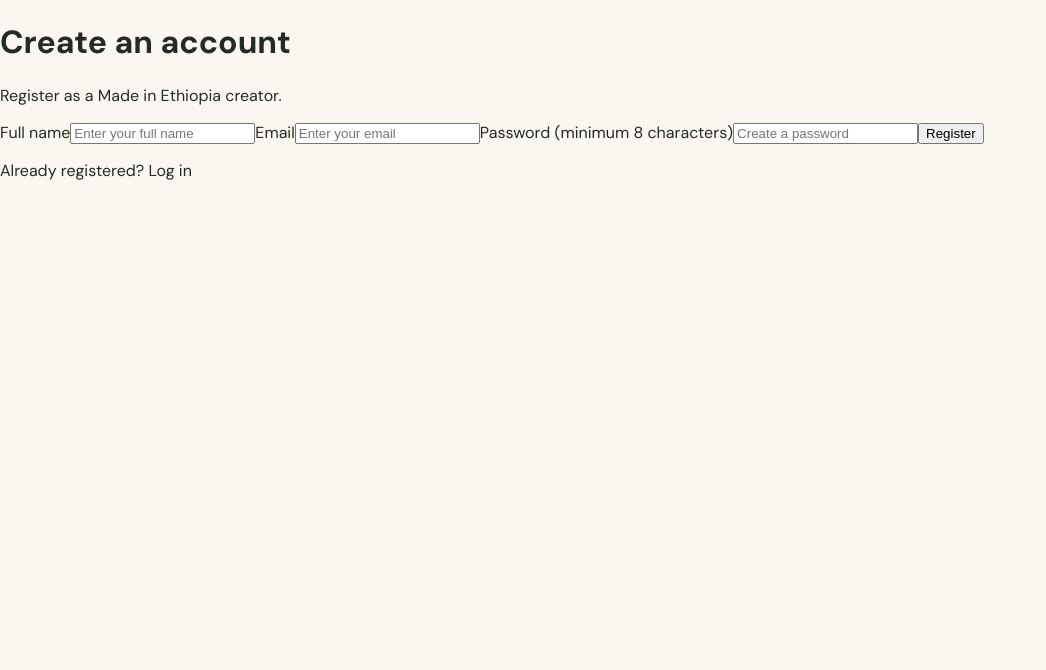
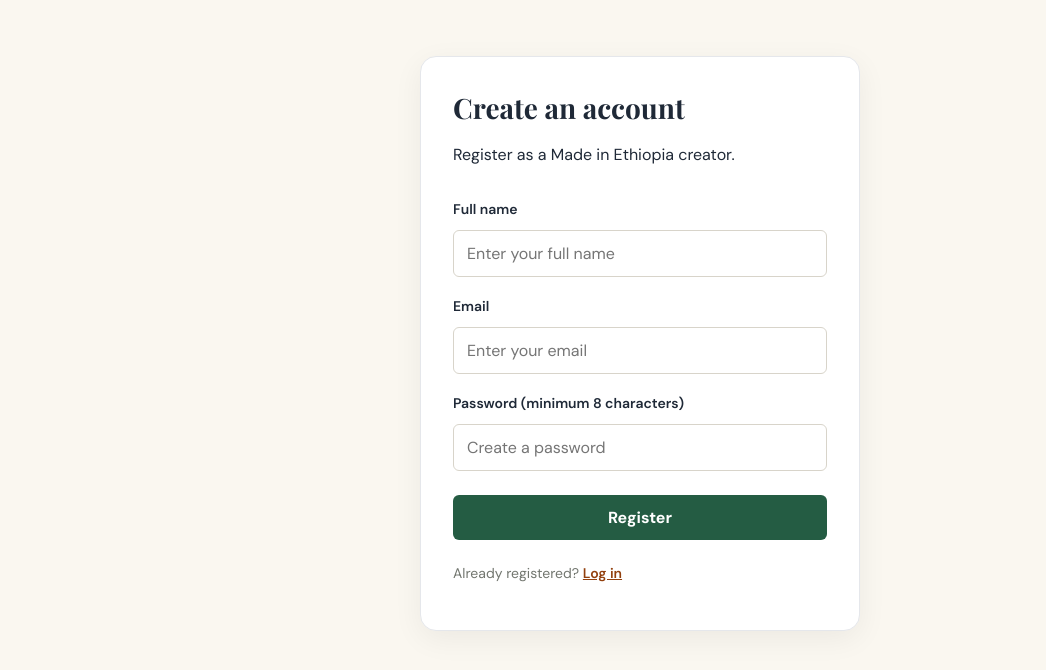
Before and after one commit to Fikre-tsion/Made-in-Ethiopia-Local-Creator-Marketplace, a Next.js app: page /register in a window 1280 px wide. Shown: the top 670 px of the page, without its empty margins (0-1046 px from the left). Built offline with nearby package versions, Linux system fonts and the light colour scheme.

Commit message:
Add Supabase authentication and database setup

```diff
--- a/app/globals.css
+++ b/app/globals.css
@@ -562,3 +562,194 @@
   height: 100%;
   object-fit: cover;
 }
+.site-header {
+  display: flex;
+  align-items: center;
+  justify-content: space-between;
+  gap: 20px;
+  padding: 18px 8%;
+  background: #fffdf8;
+  border-bottom: 1px solid #e9e3d7;
+}
+.site-brand {
+  color: var(--green-dark);
+  font-family: 'Playfair Display', serif;
+  font-size: 22px;
+  font-weight: 700;
+  white-space: nowrap;
+}
+.site-nav {
+  display: flex;
+  align-items: center;
+  justify-content: flex-end;
+  flex-wrap: wrap;
+  gap: 18px;
+  font-size: 14px;
+  font-weight: 600;
+}
+.site-nav a:hover { color: var(--green); }
+.site-nav .nav-register {
+  padding: 10px 14px;
+  border-radius: 6px;
+  background: var(--green);
+  color: white;
+}
+.site-footer {
+  margin-top: 60px;
+  padding: 24px 8%;
+  border-top: 1px solid #e9e3d7;
+  color: var(--muted);
+  text-align: center;
+  font-size: 13px;
+}
+.auth-page {
+  width: min(100% - 32px, 480px);
+  margin: 60px auto;
+  padding: 32px;
+  border: 1px solid #e9e3d7;
+  border-radius: 12px;
+  background: #fffdf8;
+  box-shadow: 0 10px 30px rgb(38 42 37 / 5%);
+}
+.auth-page h1 {
+  margin: 0 0 10px;
+  font-family: 'Playfair Display', serif;
+  font-size: 34px;
+}
+.auth-intro { color: var(--muted); line-height: 1.7; }
+.auth-form { display: grid; gap: 10px; margin-top: 24px; }
+.auth-form label { margin-top: 8px; font-size: 14px; font-weight: 700; }
+.auth-form input {
+  width: 100%;
+  padding: 12px 13px;
+  border: 1px solid #d8d4ca;
+  border-radius: 6px;
+  background: white;
+  color: var(--text);
+  font: inherit;
+}
+.auth-form input:focus { outline: 2px solid #9ab6a5; outline-offset: 1px; }
+.auth-form button, .small-button {
+  padding: 12px 16px;
+  border: 0;
+  border-radius: 6px;
+  background: var(--green);
+  color: white;
+  font: inherit;
+  font-weight: 700;
+  cursor: pointer;
+}
+.auth-form button { margin-top: 12px; }
+.auth-form button:disabled { cursor: wait; opacity: .65; }
+.auth-switch { margin-top: 22px; color: var(--muted); font-size: 14px; }
+.auth-switch a { color: var(--green); font-weight: 700; }
+.notice {
+  margin-top: 16px;
+  padding: 12px 14px;
+  border-radius: 6px;
+  background: #edf3ec;
+  color: var(--green-dark);
+  line-height: 1.6;
+}
+.dashboard-page { padding: 50px 8%; min-height: 55vh; }
+.dashboard-heading { display:flex; align-items:center; justify-content:space-between; gap:18px; flex-wrap:wrap; }
+.dashboard-heading h1 { font-family:'Playfair Display',serif; }
+.dashboard-shop { margin-top:16px; padding:18px; border:1px solid #e9e3d7; border-radius:8px; background:white; }
+@media (max-width: 700px) {
+  .site-header { align-items: flex-start; flex-direction: column; padding: 16px 6%; }
+  .site-nav { justify-content: flex-start; gap: 12px; }
+  .auth-page { margin: 32px auto; padding: 24px; }
+  .dashboard-page { padding: 32px 6%; }
+}
+/* Authentication pages */
+.auth-page {
+  width: min(100% - 32px, 440px);
+  margin: 56px auto;
+  padding: 32px;
+  background: #ffffff;
+  border: 1px solid #e5e7eb;
+  border-radius: 16px;
+  box-shadow: 0 8px 30px rgba(0, 0, 0, 0.06);
+  color: #1f2937;
+}
+
+.auth-page h1 {
+  margin: 0 0 12px;
+  font-size: 28px;
+  font-weight: 700;
+}
+
+.auth-page p {
+  line-height: 1.6;
+}
+
+.auth-form {
+  display: grid;
+  gap: 12px;
+  margin-top: 24px;
+}
+
+.auth-form label {
+  font-weight: 600;
+  font-size: 14px;
+}
+
+.auth-input {
+  box-sizing: border-box;
+  width: 100%;
+  padding: 12px 14px;
+  border: 1px solid #d1d5db;
+  border-radius: 8px;
+  background: #ffffff;
+  color: #111827;
+  font: inherit;
+}
+
+.auth-input:focus {
+  outline: 2px solid #b45309;
+  outline-offset: 2px;
+  border-color: #b45309;
+}
+
+.auth-button {
+  width: 100%;
+  margin-top: 8px;
+  padding: 12px 16px;
+  border: none;
+  border-radius: 8px;
+  background: #92400e;
+  color: #ffffff;
+  font: inherit;
+  font-weight: 600;
+  cursor: pointer;
+}
+
+.auth-button:hover {
+  background: #78350f;
+}
+
+.auth-button:disabled {
+  opacity: 0.65;
+  cursor: not-allowed;
+}
+
+.auth-page .notice {
+  margin-top: 16px;
+  padding: 12px;
+  border-radius: 8px;
+  background: #fef3c7;
+  color: #78350f;
+}
+
+.auth-page a {
+  color: #92400e;
+  font-weight: 600;
+  text-decoration: underline;
+}
+
+@media (max-width: 480px) {
+  .auth-page {
+    margin: 24px auto;
+    padding: 24px;
+  }
+}
--- /dev/null
+++ b/lib/supabase/client.js
@@ -0,0 +1,8 @@
+import { createBrowserClient } from "@supabase/ssr";
+
+export function createClient() {
+  return createBrowserClient(
+    process.env.NEXT_PUBLIC_SUPABASE_URL,
+    process.env.NEXT_PUBLIC_SUPABASE_PUBLISHABLE_KEY
+  );
+}
--- a/package.json
+++ b/package.json
@@ -8,10 +8,12 @@
     "start": "next start",
     "lint": "eslint"
   },
-  "dependencies": {
+"dependencies": {
     "next": "16.4.2",
     "react": "19.3.0",
-    "react-dom": "19.3.0"
+    "react-dom": "19.3.0",
+    "@supabase/ssr": "^0.6.1",
+    "@supabase/supabase-js": "^2.49.1"
   },
   "devDependencies": {
     "@tailwindcss/turbopack": "^4",
```
Also changed, not shown: app/actions/products.js (added, +56 -0 lines), app/components/LogoutButton.js (added, +23 -0 lines), lib/supabase/server.js (added, +27 -0 lines), middleware.js (added, +50 -0 lines), 2 other files (tests, documents, lock files or other folders).
